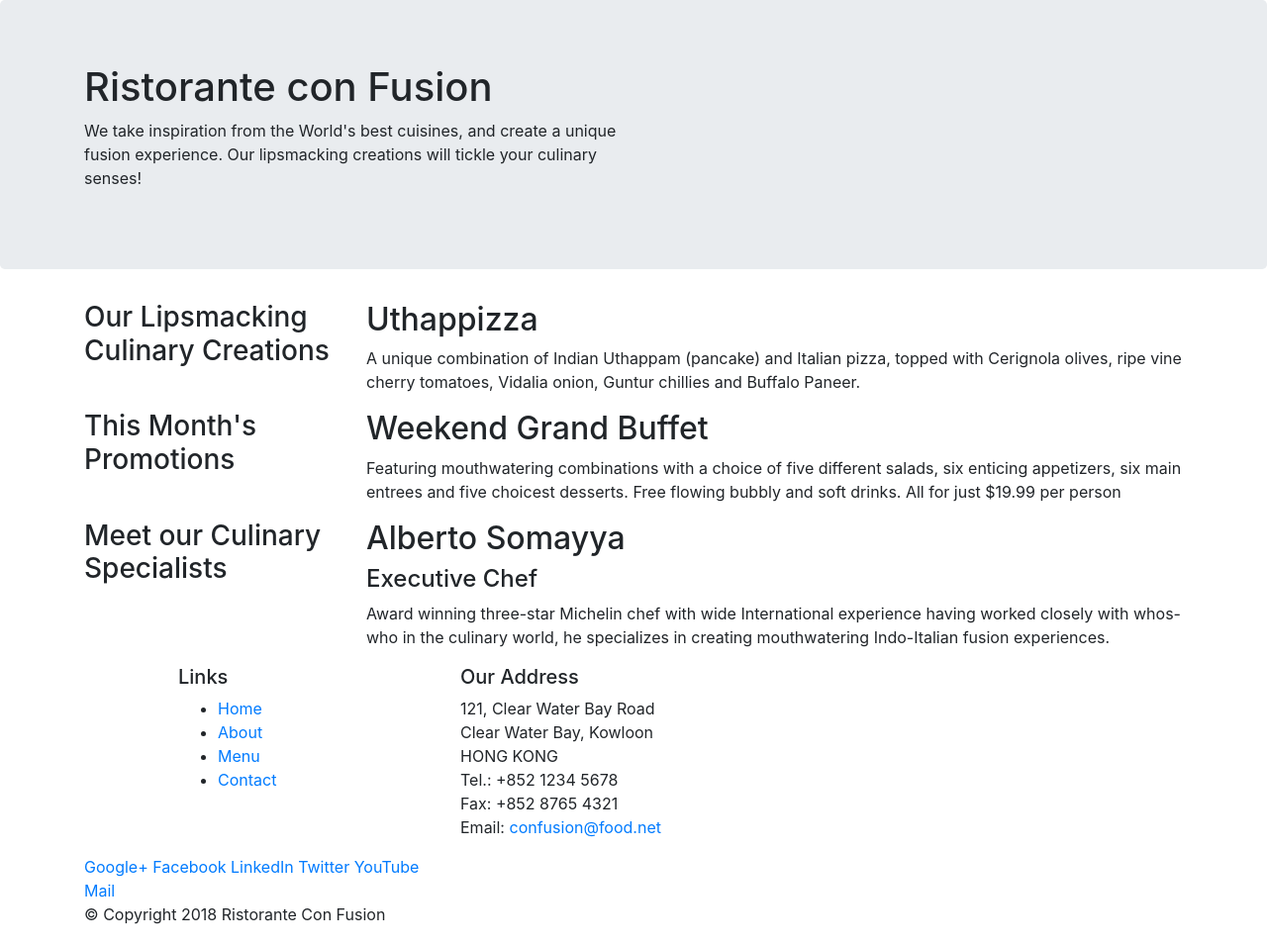
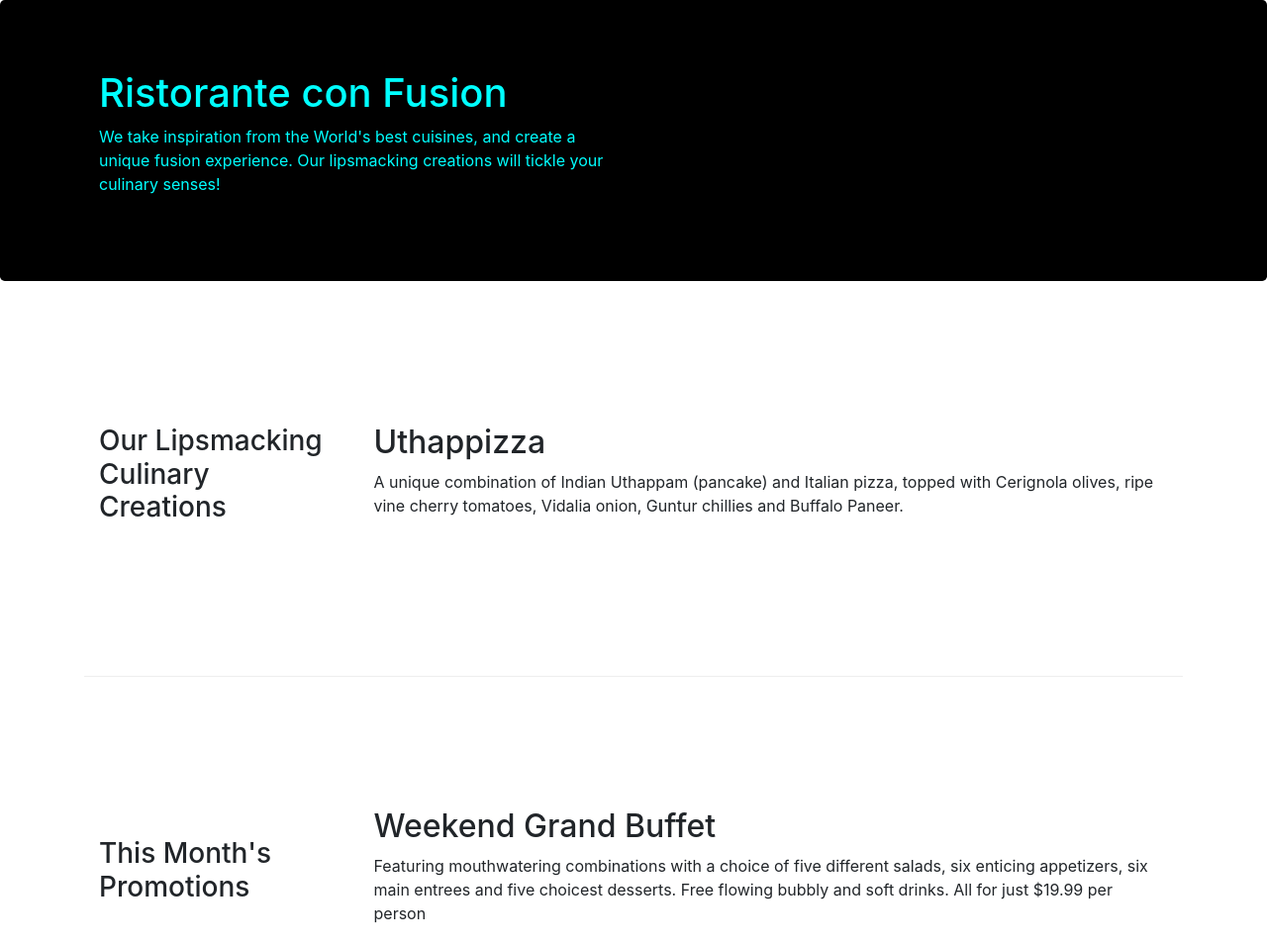
Before and after one commit to Juswanth-T/Bootstarp-4, a website: page index.html in a window 1280 px wide. Shown: the top 955 px of the page at 99% size. Drawn offline with nearby package versions, Linux system fonts and the light colour scheme.

Commit message:
Costum CSS added

```diff
--- /dev/null
+++ b/CSS/styles.css
@@ -0,0 +1,26 @@
+.row-header{
+    margin: 0px auto;
+    padding: 0px auto;
+}
+.row-content{
+    margin: 0px auto;
+    padding : 50px 0px 50px 0px;
+    border-bottom : 1px ridge;
+    min-height: 400px;
+}
+.footer{
+    background-color: skyblue;
+    margin: 0px auto;
+    padding : 20px 0px 20px;
+}
+.jumbotron{
+    padding: 70px 30px 70px 30px;
+    margin: 0px auto;
+    background: black;
+    color: cyan;
+}
+.address{
+    font-size: 80%;
+    margin: 0px;
+    color: black;
+}
--- a/index.html
+++ b/index.html
@@ -10,12 +10,13 @@
 
      <!-- Bootstrap CSS -->
      <link rel="stylesheet" href="node_modules/bootstrap/dist/css/bootstrap.min.css">
+     <link rel="stylesheet" href="CSS/styles.css">
 </head>
 <body>
 
     <header class = "jumbotron">
         <div class = "container">
-            <div class = "row">
+            <div class = "row row-header align-items-center" >
                 <div class = "col-12 col-sm-6">
                     <h1>Ristorante con Fusion</h1>
                     <p>We take inspiration from the World's best cuisines, and create a unique fusion experience. Our lipsmacking creations will tickle your culinary senses!</p>
@@ -27,7 +28,7 @@
     </header>
 
     <div class = "container">
-        <div class = "row">
+        <div class = "row row-content align-items-center">
             <div class = "col-12 col-sm-4 col-md-3">
                 <h3>Our Lipsmacking Culinary Creations</h3>
             </div>
@@ -38,7 +39,7 @@
         </div>
 
 
-        <div class = "row">
+        <div class = "row row-content align-items-center">
             <div class = "col-12 col-sm-4 col-md-3">
                 <h3>This Month's Promotions</h3>
             </div>
@@ -48,7 +49,7 @@
             </div>
         </div>
 
-        <div class = "row">
+        <div class = "row row-content">
             <div class = "col-12 col-sm-4 col-md-3">
                 <h3>Meet our Culinary Specialists</h3>
             </div>
@@ -60,12 +61,12 @@
         </div>
     </div>
 
-    <footer >
+    <footer class="footer">
         <div class = "container">
             <div class = "row">
-                <div class = "offset-1 col-4 col-sm-3 ">
+                <div class = "col-4 col-sm-3 ">
                     <h5>Links</h5>
-                    <ul>
+                    <ul class = "list-unstyled">
                         <li><a href="#">Home</a></li>
                         <li><a href="#">About</a></li>
                         <li><a href="#">Menu</a></li>
@@ -74,7 +75,7 @@
                 </div>
                 <div class = "col-7  col-sm-5">
                     <h5>Our Address</h5>
-                    <address>
+                    <address class = "address">
 		              121, Clear Water Bay Road<br>
 		              Clear Water Bay, Kowloon<br>
 		              HONG KONG<br>
@@ -83,8 +84,8 @@
 		              Email: <a href="mailto:confusion@food.net">confusion@food.net</a>
 		           </address>
                 </div>
-                <div class = "col-12 col-sm-4">
-                    <div>
+                <div class = "col-12 col-sm-4 align-self-center">
+                    <div class = "text-center">
                         <a href="http://google.com/+">Google+</a>
                         <a href="http://www.facebook.com/profile.php?id=">Facebook</a>
                         <a href="http://www.linkedin.com/in/">LinkedIn</a>
@@ -94,7 +95,7 @@
                     </div>
                 </div>
            </div>
-           <div class = "row">
+           <div class = "row justify-content-center">
                 <div class = "col-auto">
                     <p>© Copyright 2018 Ristorante Con Fusion</p>
                 </div>
```
